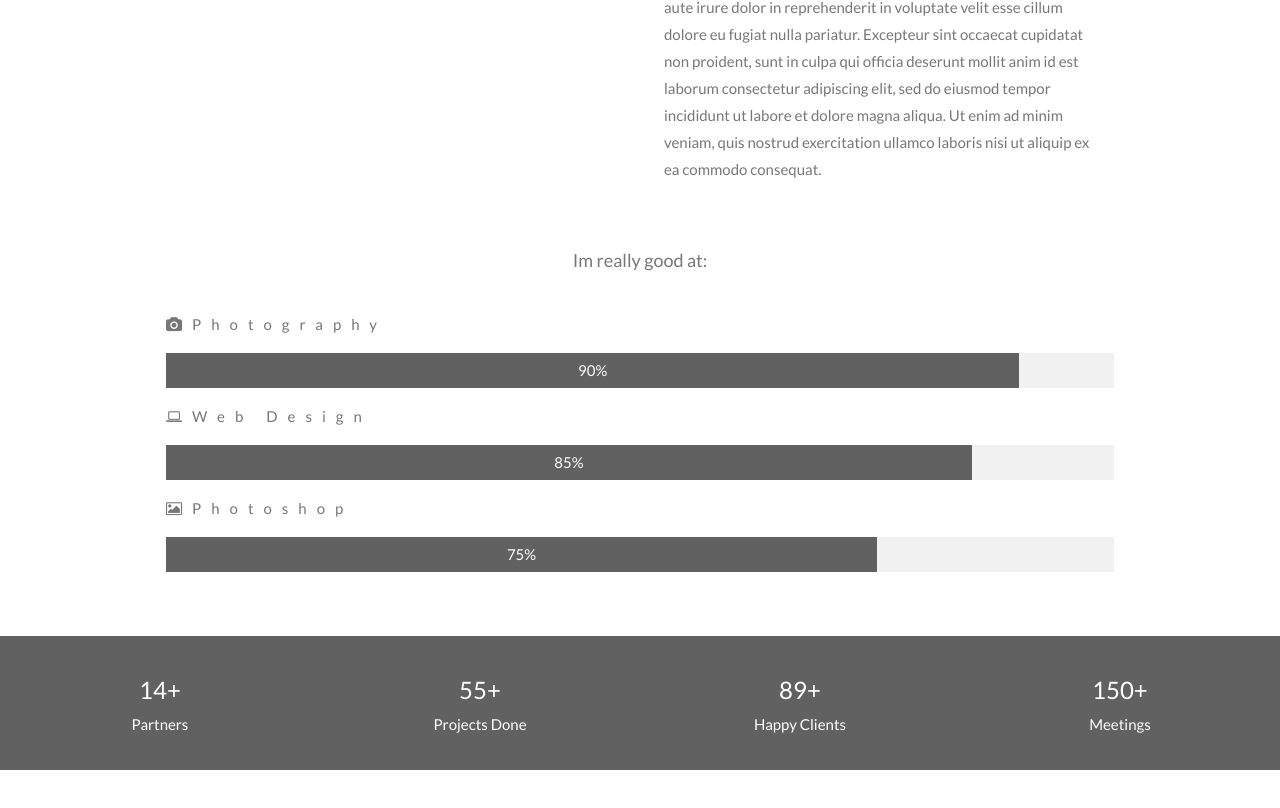
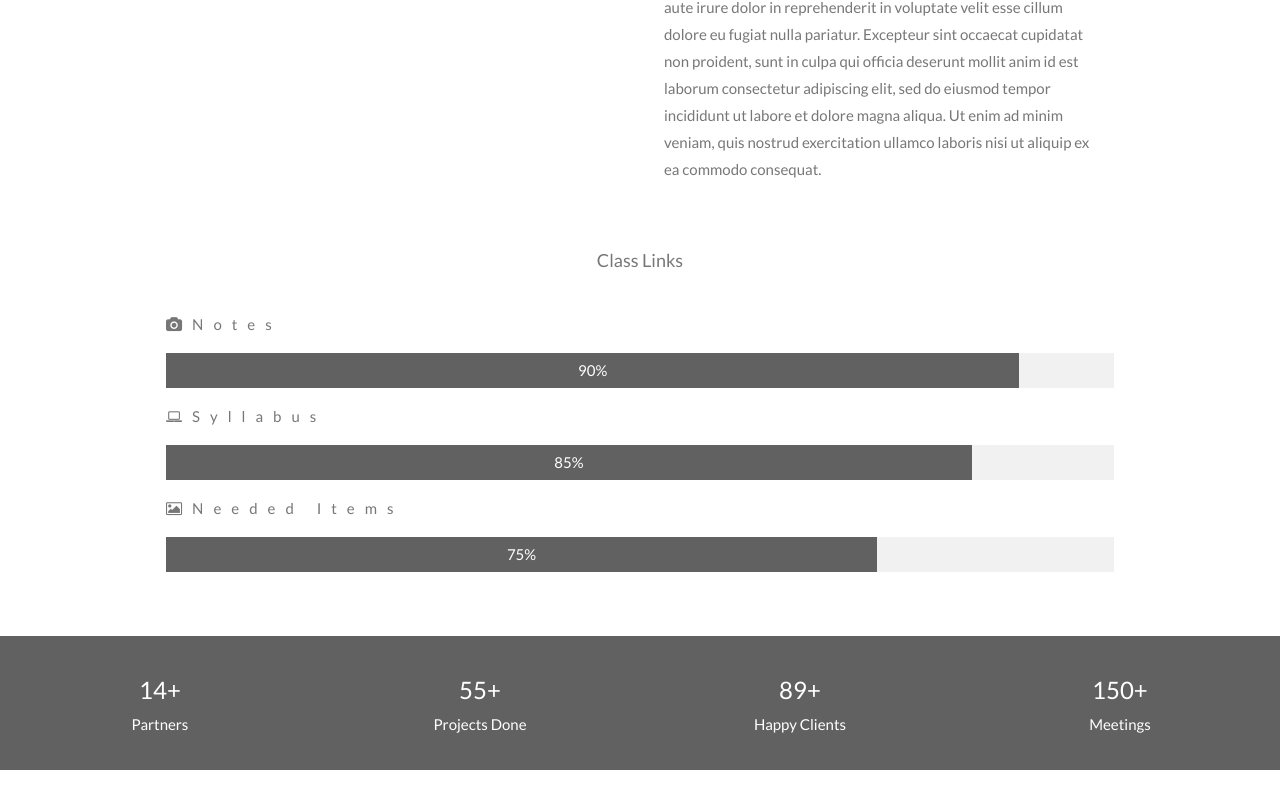
Before and after one commit to NAMER3334/github.io, a plain HTML site: page index.html in a window 1280 px wide. Shown: the part 892-1700 px from the top of the page. Drawn offline with nearby package versions, Linux system fonts and the light colour scheme.

Commit message:
Update index.html

```diff
--- a/index.html
+++ b/index.html
@@ -1,7 +1,7 @@
 <!DOCTYPE html>
 <html>
 <head>
-<title>W3.CSS Template</title>
+<title>Mr. Davidowitz AP European History</title>
 <meta charset="UTF-8">
 <meta name="viewport" content="width=device-width, initial-scale=1">
 <link rel="stylesheet" href="https://www.w3schools.com/w3css/4/w3.css">
@@ -106,16 +106,16 @@ body, html {
         incididunt ut labore et dolore magna aliqua. Ut enim ad minim veniam, quis nostrud exercitation ullamco laboris nisi ut aliquip ex ea commodo consequat.</p>
     </div>
   </div>
-  <p class="w3-large w3-center w3-padding-16">Im really good at:</p>
-  <p class="w3-wide"><i class="fa fa-camera"></i>Photography</p>
+  <p class="w3-large w3-center w3-padding-16">Class Links</p>
+  <p class="w3-wide"><i class="fa fa-camera"></i>Notes</p>
   <div class="w3-light-grey">
     <div class="w3-container w3-padding-small w3-dark-grey w3-center" style="width:90%">90%</div>
   </div>
-  <p class="w3-wide"><i class="fa fa-laptop"></i>Web Design</p>
+  <p class="w3-wide"><i class="fa fa-laptop"></i>Syllabus</p>
   <div class="w3-light-grey">
     <div class="w3-container w3-padding-small w3-dark-grey w3-center" style="width:85%">85%</div>
   </div>
-  <p class="w3-wide"><i class="fa fa-photo"></i>Photoshop</p>
+  <p class="w3-wide"><i class="fa fa-photo"></i>Needed Items</p>
   <div class="w3-light-grey">
     <div class="w3-container w3-padding-small w3-dark-grey w3-center" style="width:75%">75%</div>
   </div>
```
